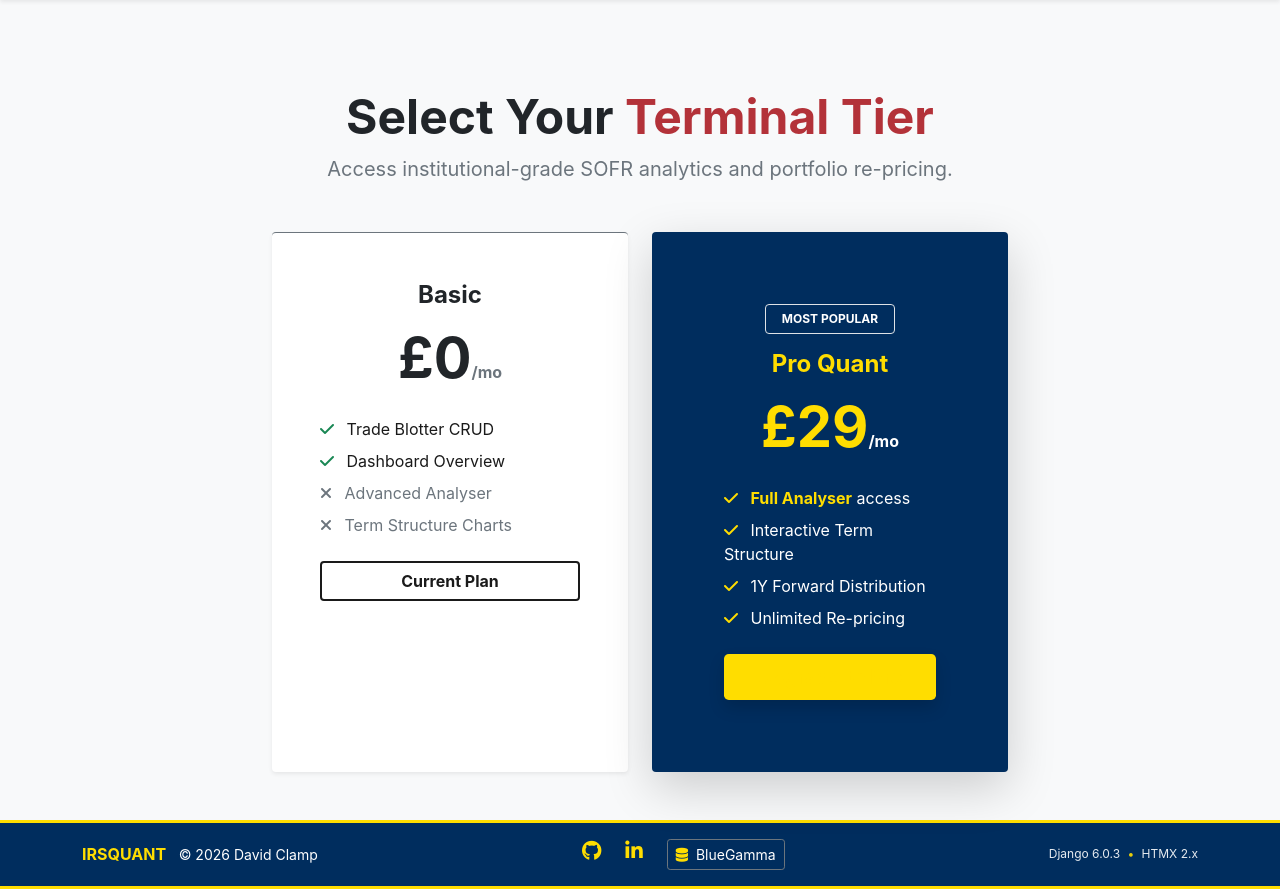
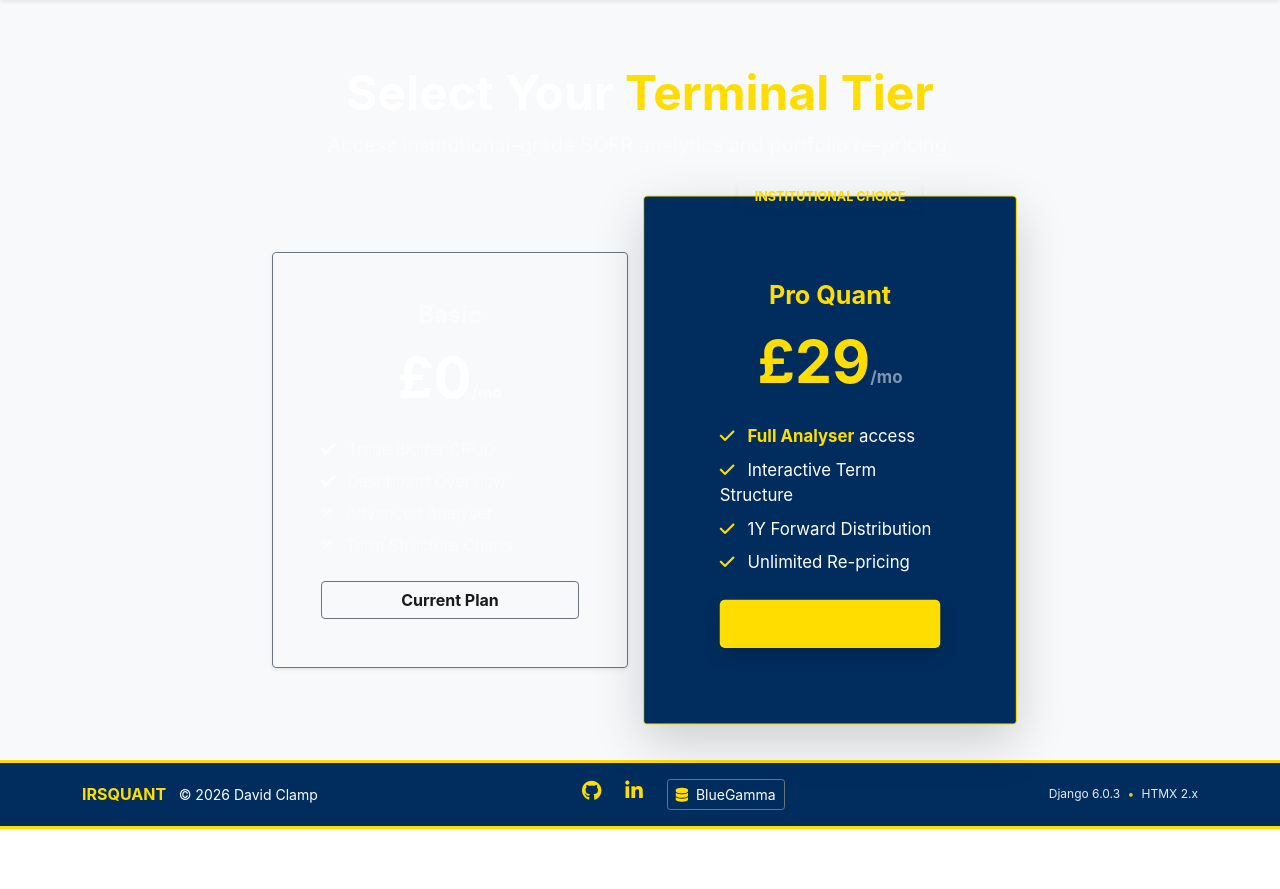
Before and after one commit to DavidClamp/project-swaps, a Django app: page /subscription/ in a window 1280 px wide. Shown: the part 78-967 px from the top of the page. After the commit the page ends 907 px from the top, so only its background shows below. Run offline with Django 4.2, Linux system fonts and the light colour scheme; a user stored in the database is signed in.

Commit message:
Replace branding CSS to be constsitent with CSS

```diff
--- a/workspace/templates/workspace/plans.html
+++ b/workspace/templates/workspace/plans.html
@@ -4,38 +4,56 @@
 {% block title %}Subscription Plans | IRSQuant{% endblock %}
 
 {% block content %}
-<div class="container py-5 mt-4">
+<div class="container py-5">
     <div class="text-center mb-5">
-        <h1 class="display-5 fw-bold text-dark">Select Your <span class="brand-orange">Terminal Tier</span></h1>
-        <p class="text-secondary fs-5">Access institutional-grade SOFR analytics and portfolio re-pricing.</p>
+        <h1 class="display-5 fw-bold text-white">Select Your <span class="text-ua-gold">Terminal Tier</span></h1>
+        <p class="text-white-50 fs-5">Access institutional-grade SOFR analytics and portfolio re-pricing.</p>
     </div>
 
-    <div class="row justify-content-center g-4">
-        <!-- Basic Tier (Free) -->
+    <div class="row justify-content-center align-items-center g-4">
+
+        <!-- Basic Tier (The "Anchor" Option) -->
+        <!-- Styled as a 'Ghost' card to recede into the background -->
         <div class="col-md-5 col-lg-4">
-            <div class="card h-100 shadow-sm border-0 border-top border-secondary">
+            <div class="card h-100 shadow-sm bg-transparent" style="border: 1px solid #6c757d;">
                 <div class="card-body p-5 text-center">
-                    <h2 class="h4 fw-bold text-dark">Basic</h2>
-                    <div class="display-4 fw-bold my-3 text-dark">£0<span class="fs-6 text-secondary">/mo</span></div>
-                    <ul class="list-unstyled text-start my-4">
-                        <li class="mb-2"><i class="fa-solid fa-check text-success me-2"></i> Trade Blotter CRUD</li>
-                        <li class="mb-2"><i class="fa-solid fa-check text-success me-2"></i> Dashboard Overview</li>
-                        <li class="mb-2 text-secondary opacity-75"><i class="fa-solid fa-xmark me-2"></i> Advanced Analyser</li>
-                        <li class="mb-2 text-secondary opacity-75"><i class="fa-solid fa-xmark me-2"></i> Term Structure Charts</li>
+                    <h2 class="h4 fw-bold text-white-50">Basic</h2>
+                    <div class="display-4 fw-bold my-3 text-white">£0<span class="fs-6 text-white-50">/mo</span></div>
+
+                    <ul class="list-unstyled text-start my-4 text-white-50">
+                        <li class="mb-2"><i class="fa-solid fa-check text-white me-2"></i> Trade Blotter CRUD</li>
+                        <li class="mb-2"><i class="fa-solid fa-check text-white me-2"></i> Dashboard Overview</li>
+                        <!-- Dimmed items to show what they are missing -->
+                        <li class="mb-2 opacity-50"><i class="fa-solid fa-xmark me-2"></i> Advanced Analyser</li>
+                        <li class="mb-2 opacity-50"><i class="fa-solid fa-xmark me-2"></i> Term Structure Charts</li>
                     </ul>
-                    <a href="{% url 'dashboard' %}" class="btn btn-outline-dark fw-bold w-100">Current Plan</a>
+
+                    <!-- Silver Button (Matches Logout/Secondary actions) -->
+                    <a href="{% url 'dashboard' %}" class="btn btn-outline-secondary fw-bold w-100">
+                        Current Plan
+                    </a>
                 </div>
             </div>
         </div>
 
-        <!-- Pro Tier (Gold/Navy) -->
+        <!-- Pro Tier (The "Hero" Option) -->
+        <!-- Uses card-access-dark to match Login/Signup -->
         <div class="col-md-5 col-lg-4">
-            <div class="card h-100 shadow-lg border-0 card-access-dark">
+            <div class="card h-100 shadow-lg card-access-dark position-relative"
+                 style="transform: scale(1.05); z-index: 2; border: 1px solid var(--ua-gold);">
+
+                <!-- 'Most Popular' Badge -->
+                <div class="position-absolute top-0 start-50 translate-middle">
+                    <span class="badge bg-ua-gold text-ua-navy fw-bold px-3 py-2 shadow-sm">
+                        INSTITUTIONAL CHOICE
+                    </span>
+                </div>
+
                 <div class="card-body p-5 text-center">
-                    <span class="badge border border-ua-gold text-white mb-3 px-3 py-2">MOST POPULAR</span>
-                    <h2 class="h4 fw-bold text-ua-gold">Pro Quant</h2>
-                    <div class="display-4 fw-bold my-3 text-ua-gold">£29<span class="fs-6 text-white">/mo</span></div>
-                    <ul class="list-unstyled text-start my-4">
+                    <h2 class="h4 fw-bold text-ua-gold mt-2">Pro Quant</h2>
+                    <div class="display-4 fw-bold my-3 text-white">£29<span class="fs-6 text-white-50">/mo</span></div>
+
+                    <ul class="list-unstyled text-start my-4 text-white">
                         <li class="mb-2"><i class="fa-solid fa-check text-ua-gold me-2"></i> <strong>Full Analyser</strong> access</li>
                         <li class="mb-2"><i class="fa-solid fa-check text-ua-gold me-2"></i> Interactive Term Structure</li>
                         <li class="mb-2"><i class="fa-solid fa-check text-ua-gold me-2"></i> 1Y Forward Distribution</li>
@@ -45,12 +63,13 @@
                     <form action="{% url 'create_checkout_session' %}" method="POST">
                         {% csrf_token %}
                         <button type="submit" class="btn btn-ua-gold btn-lg w-100 shadow fw-bold">
-                            Upgrade to Pro
+                            <i class="fa-solid fa-unlock me-2"></i>Upgrade to Pro
                         </button>
                     </form>
                 </div>
             </div>
         </div>
+
     </div>
 </div>
 {% endblock %}
```
Also changed, not shown: templates/account/signup.html (+14 -12 lines), workspace/templates/workspace/404.html (+6 -6 lines), workspace/templates/workspace/500.html (+19 -25 lines), workspace/templates/workspace/payment_success.html (+21 -11 lines).
